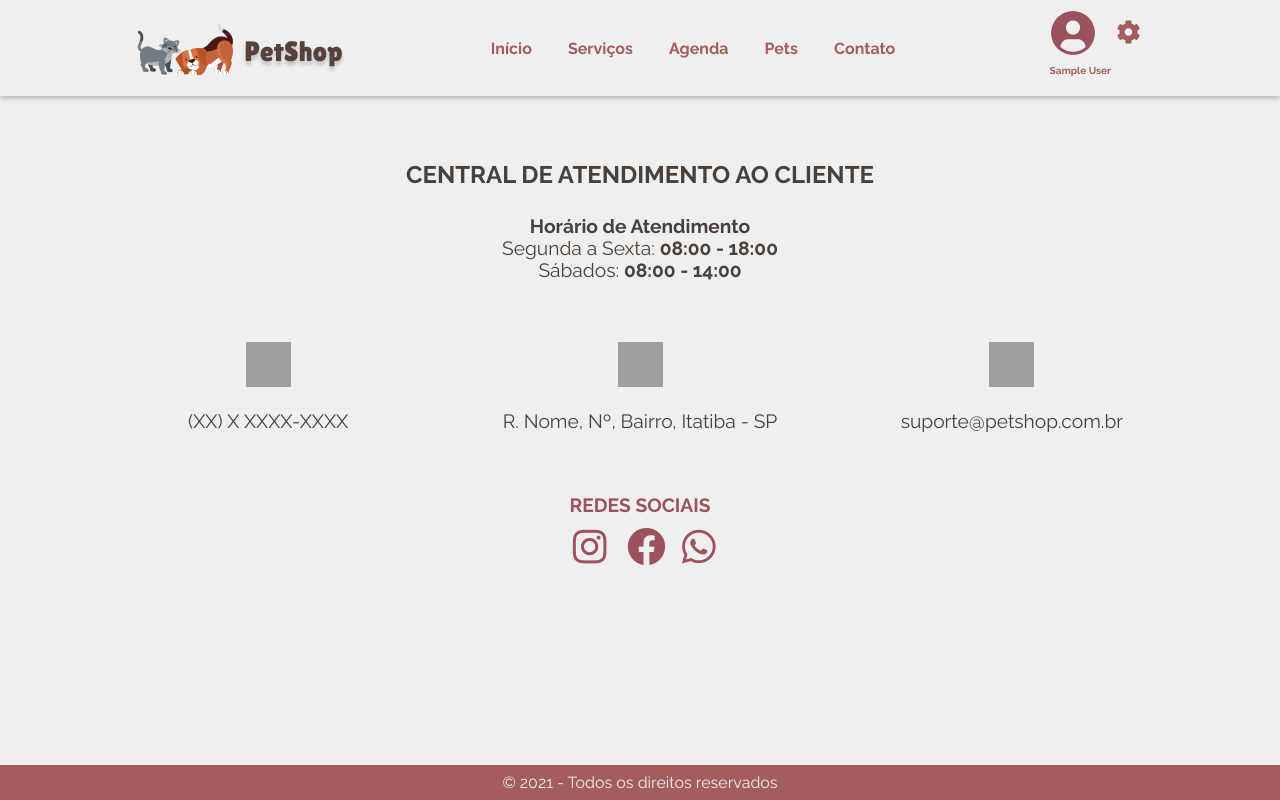
After one commit to dopinheiro/Petshop, a Flask app: page /contato in a window 1280 px wide. The commit adds this page. Run offline with Flask 2, Linux system fonts and the light colour scheme; the visitor is signed in with stand-in values (Sample User, id 1); data comes from the database, SQL or seed files in the repository; some libraries are stand-ins or nearby versions; grey boxes are pictures that could not be loaded.

```diff
--- a/app/controllers/api.py
+++ b/app/controllers/api.py
@@ -16,7 +16,6 @@ def api_add_appointment(id=None):
 
     full_date = request.form['date']
     date = datetime.strptime(full_date, '%Y-%m-%d %H:%M')
-    print(date)
     pet_id = request.form['pet']
     note = request.form['note']
 
--- a/app/controllers/default.py
+++ b/app/controllers/default.py
@@ -13,3 +13,7 @@
 @app.route('/')
 def index():
     return render_template('home.html')
+
+@app.route('/contato')
+def contact():
+    return render_template('contato.html')
--- a/app/models/pet.py
+++ b/app/models/pet.py
@@ -1,3 +1,4 @@
+from sqlalchemy.orm import backref
 from app import db
 
 class Pet(db.Model):
--- a/app/models/user.py
+++ b/app/models/user.py
@@ -12,6 +12,7 @@ class User(UserMixin, db.Model):
     phone = db.Column(db.String)
     role_id = db.Column(db.Integer, db.ForeignKey('roles.id'))
     role = db.relationship('Role', foreign_keys=role_id)
+    pets = db.relationship('Pet', backref='pets')
 
     def __init__(self, name, email, password, phone, role):
         self.name = name
--- /dev/null
+++ b/app/static/css/contato.css
@@ -0,0 +1,47 @@
+h1 {
+    color: #4A403A;
+    font-size: 1.5em;
+    text-align: center;
+    margin-top: 5%;
+    font-weight: bold;
+}
+
+
+.container {
+    padding: 2%;
+    font-size: 1.2em;
+    color: #4A403A;
+    text-align: center;
+}
+
+.contato {
+    padding: 5%;
+    display: grid;
+    grid-template-columns: 1fr 1fr 1fr;
+	grid-gap: 0.5em;
+    justify-content: center;
+	align-items: center;
+}
+
+li img {
+    width: 45px;
+    height: 45px;
+    margin-bottom: 1em;
+}
+
+.social-media {
+    font-weight: bold;
+    color: #9C525D;
+}
+
+.social-media a {
+    width: 50px;
+    height: 50px;
+    padding: 1%;
+    color: #9C525D;
+    font-size: 2em;
+}
+
+.social-media a:hover {
+    color: #4A403A;
+}
--- a/app/static/css/main.css
+++ b/app/static/css/main.css
@@ -11,7 +11,7 @@ body, header {
 
 .header {
     width: 100%;
-    height: 4em;
+    height: 6em;
     background: #EFEFEF;
     box-shadow: 0px 2px 5px rgba(0, 0, 0, 0.25);
     display: flex;
@@ -61,6 +61,8 @@ nav a {
 }
 
 #user-name {
+  width: 100%;
+  margin: 0 auto;
   padding: 1em;
   font-size: 10px;
 }
@@ -101,14 +103,31 @@ footer {
     text-align: center;
 }
 
-.auth {
+.auth-in {
+  width: 7em;
+  display: flex;
+  flex-direction:  column;
+  align-items: center;
+  justify-content: center;
+}
+
+.auth-out {
+  /* width: 7em; */
   display: flex;
   align-items: center;
+  justify-content: center;
 }
 
 .auth i {
     padding-right: 0.5em;
     font-size: 1em;
+}
+
+#config {
+  width: 100%;
+  display: flex;
+  align-items: center;
+  justify-content: space-around
 }
 
 .container-form {
@@ -211,3 +258,37 @@ form h2 {
 .alert-danger .alert-link {
   color: #491217;
 }
+
+.dropbtn {
+  color: #A45D5D;
+  font-size: 1.5em;
+  border: none;
+}
+
+.dropdown {
+  position: relative;
+  display: inline-block;
+}
+
+.dropdown-content {
+  display: none;
+  position: absolute;
+  background-color: #f1f1f1;
+  min-width: 160px;
+  box-shadow: 0px 8px 16px 0px rgba(0,0,0,0.2);
+}
+
+.dropdown-content a {
+  color: black;
+  padding: 12px 16px;
+  text-decoration: none;
+  display: block;
+}
+
+.dropdown-content a:hover {background-color: #ddd;}
+
+.dropdown:hover .dropdown-content {display: block;}
+
+.dropdown:hover .dropbtn {
+  color: #4A403A;
+}
--- a/app/templates/base.html
+++ b/app/templates/base.html
@@ -1,5 +1,5 @@
 <!DOCTYPE html>
-<html lang="en">
+<html lang="pt-br">
 <head>
     <meta charset="UTF-8">
     <meta http-equiv="X-UA-Compatible" content="IE=edge">
@@ -12,10 +12,10 @@
 
     <link rel="preconnect" href="https://fonts.googleapis.com">
     <link rel="preconnect" href="https://fonts.gstatic.com" crossorigin>
-    <link href="https://fonts.googleapis.com/css2?family=Raleway:wght@300;400;700&display=swap" rel="stylesheet">
+    <link href="https://fonts.googleapis.com/css2?family=Raleway:wght@300;400;550;700&display=swap" rel="stylesheet">
 
     <script src="https://code.jquery.com/jquery-3.2.1.slim.min.js" integrity="sha384-KJ3o2DKtIkvYIK3UENzmM7KCkRr/rE9/Qpg6aAZGJwFDMVNA/GpGFF93hXpG5KkN" crossorigin="anonymous"></script>
-<script src="https://cdnjs.cloudflare.com/ajax/libs/popper.js/1.12.9/umd/popper.min.js" integrity="sha384-ApNbgh9B+Y1QKtv3Rn7W3mgPxhU9K/ScQsAP7hUibX39j7fakFPskvXusvfa0b4Q" crossorigin="anonymous"></script>
+    <script src="https://cdnjs.cloudflare.com/ajax/libs/popper.js/1.12.9/umd/popper.min.js" integrity="sha384-ApNbgh9B+Y1QKtv3Rn7W3mgPxhU9K/ScQsAP7hUibX39j7fakFPskvXusvfa0b4Q" crossorigin="anonymous"></script>
     <script src="https://maxcdn.bootstrapcdn.com/bootstrap/4.0.0/js/bootstrap.min.js" integrity="sha384-JZR6Spejh4U02d8jOt6vLEHfe/JQGiRRSQQxSfFWpi1MquVdAyjUar5+76PVCmYl" crossorigin="anonymous"></script>
     <link rel="stylesheet" href="{{ url_for('static', filename='fontawesome/css/all.css') }}">
     {% block css %}
@@ -31,26 +31,54 @@
             <nav>
                 <ul>
                     <li><a href="/">Início</a></li>
-                    <li><a href="{{ url_for('get_services') }}">Serviços</a></li>
+                    <li><a href="/services">Serviços</a></li>
                     <li><a href="/appointments">Agenda</a></li>
-                    <li><a href="{{ url_for('add_pet')}}">Pets</a></li>
-                    <li><a href="#">Contato</a></li>
+                    <li><a href="/pets">Pets</a></li>
+                    <li><a href="/contato">Contato</a></li>
                 </ul>
             </nav>
 
-            <div class="auth">
+            <div class="{%if current_user.id %}auth-in{% else %}auth-out{% endif %}">
             {% if current_user.is_authenticated %}
+            <div id="config">
                 <img src="{{ url_for('static', filename='image/user.png') }}">
+                <div class="dropdown">
+                    <button class="dropbtn"><i class="fas fa-cog"></i></button>
+                    <div class="dropdown-content">
+                        <a href="#">Editar perfil</a>
+                        <a href="#">Alterar senha</a>
+                        <a href="/logout">Sair</a>
+                    </div>
+                </div>
+            </div>
                 <span id="user-name">{{ current_user.name }}</span></a>
             {% else %}
                 <a href="/register"><span id="signin">Cadastre-se</span></a>
-                <button type="button" id="login" onclick="location.href = '/login';" > <i class="fas fa-sign-in-alt"></i>ENTRAR </button>
+                <button type="button" id="login" onclick="location.href = '/login';" > <i class="fas fa-sign-in-alt"></i>  ENTRAR </button>
             {% endif %}
 
             </div>
 
         </div>
     </header>
+    {% with messages =  get_flashed_messages(with_categories=true) %}
+    {% if messages %}
+    {% for category, message in messages %}
+        {% if category == 'error' %}
+        <div class="alert alert-dismissible alert-danger">
+        {% elif category == 'warning' %}
+        <div class="alert alert-dismissible alert-warning">
+        {% elif category == 'success' %}
+        <div class="alert alert-dismissible alert-success">
+        {% else %}
+        <div class="alert alert-dismissible alert-primary">
+        {% endif %}
+            <button type="button" class="close" data-dismiss="alert">&times;</button>
+            {{ message }}
+        </div>
+    {% endfor %}
+    {% endif %}
+    {% endwith %}
     <main>
         {% block content %}
         {% endblock %}
--- /dev/null
+++ b/app/templates/contato.html
@@ -0,0 +1,47 @@
+{% extends "base.html" %}
+
+{% block css %}
+<link rel="stylesheet" href="{{ url_for('static', filename='css/contato.css') }}">
+{% endblock %}
+
+{% block content %}
+
+<h1>CENTRAL DE ATENDIMENTO AO CLIENTE</h1>
+
+<div class="container">
+    <p class="text-center">
+        <b>Horário de Atendimento</b>
+    </p>
+    <p class="hours text-center">
+        Segunda a Sexta: <b>08:00 - 18:00</b> <br>
+        Sábados: <b>08:00 - 14:00</b>
+    </p>
+
+    <ul class="contato">
+        <li>
+            <img src="{{ url_for('static', filename='image/whatsapp.png') }}" alt="WhatsApp">
+            <p>(XX) X XXXX-XXXX</p>
+        </li>
+        <li>
+            <img src="{{ url_for('static', filename='image/local.png') }}" alt="WhatsApp">
+           <p>R. Nome, Nº, Bairro, Itatiba - SP</p>
+        </li>
+        <li>
+            <img src="{{ url_for('static', filename='image/email.png') }}" alt="WhatsApp">
+            <p>suporte@petshop.com.br</p>
+        </li>
+    </ul>
+
+<div class="social-media">
+    <span>REDES SOCIAIS</span> <br>
+    <span>
+        <a href="#" class="fab fa-instagram"></a>
+        <a href="#" class="fab fa-facebook"></a>
+        <a href="#" class="fab fa-whatsapp"></a>
+    </span>
+</div>
+
+</div>
+
+
+{% endblock %}
--- a/app/templates/servicos.html
+++ b/app/templates/servicos.html
@@ -16,11 +16,11 @@
     {% endfor %}
 </ul>
 <div class="botoes">
-    <button class="agendamentos" type="submit" onsubmit="">Agendamentos <i class="far fa-calendar-alt"></i></button>
+    <button class="agendamentos" type="submit"  onclick="location.href = '/appointments';"> Agendamentos <i class="far fa-calendar-alt"></i></button>
 {% if current_user.role_id==1 %}
     <button class="agendamentos" type="submit" onclick="location.href = '/add-service';"> Adicionar serviço <i class="fas fa-plus"></i></button>
 {% else %}
-    <button class="agendamentos" type="submit" onclick="location.href = '/appointments';"> Novo agendamento <i class="fas fa-plus"></i></button>
+    <button class="agendamentos" type="submit" onclick="location.href = '/add-appointments';"> Novo agendamento <i class="fas fa-plus"></i></button>
 {% endif %}
 </div>
 
```
Also changed, not shown: other parts of app/static/css/main.css (+29 -1 lines), app/controllers/appointments.py (+82 -13 lines), app/controllers/pets.py (+33 -33 lines), app/controllers/users.py (+14 -5 lines), app/static/css/agendamentos.css (added, +105 -0 lines), app/static/css/servicos.css (+6 -5 lines), app/templates/addagendamento.html (+23 -7 lines), app/templates/addpet.html (+11 -5 lines), app/templates/agendamentos.html (added, +59 -0 lines), app/templates/cadastro.html (+0 -18 lines), app/templates/pets.html (added, +55 -0 lines).
